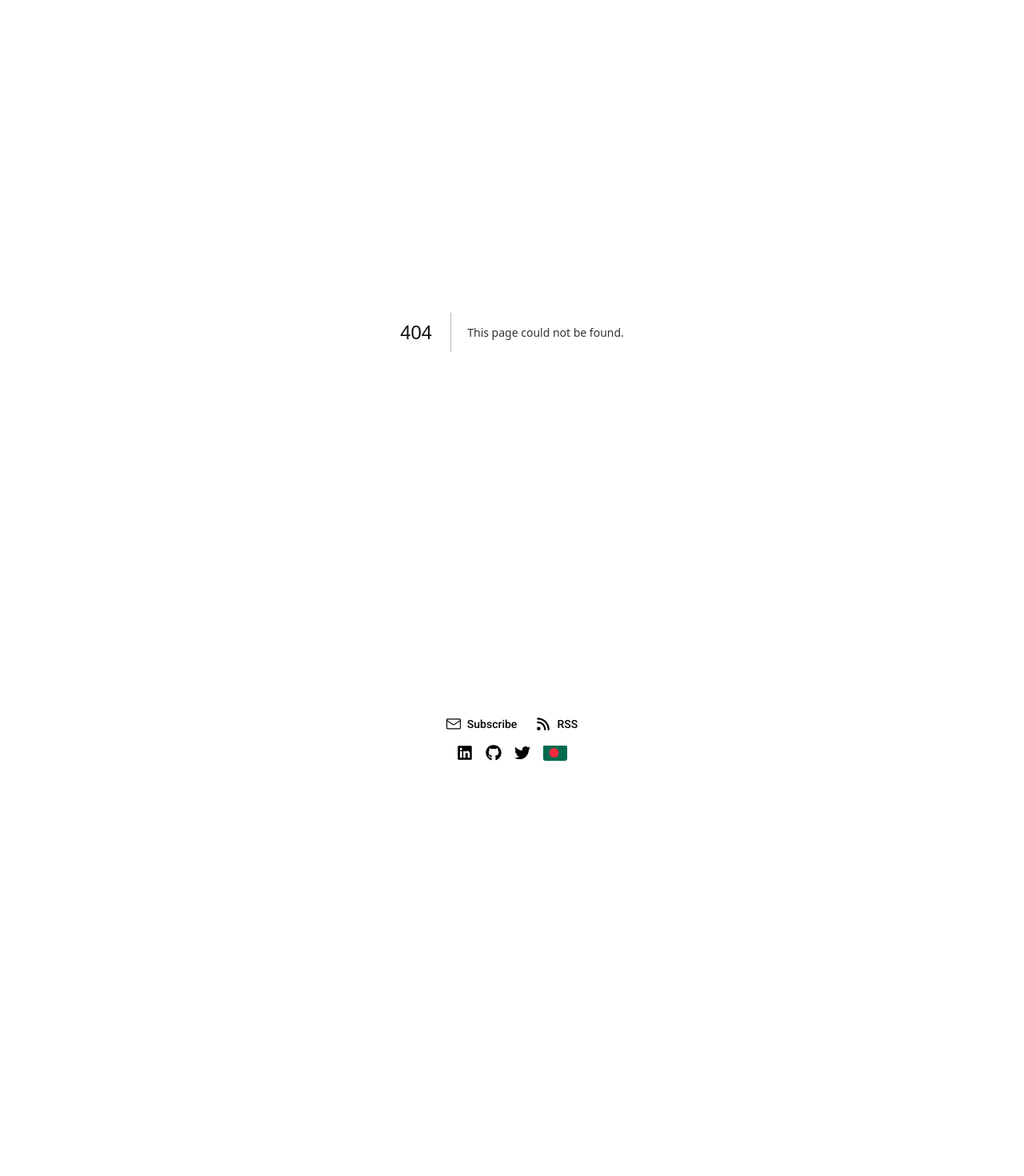
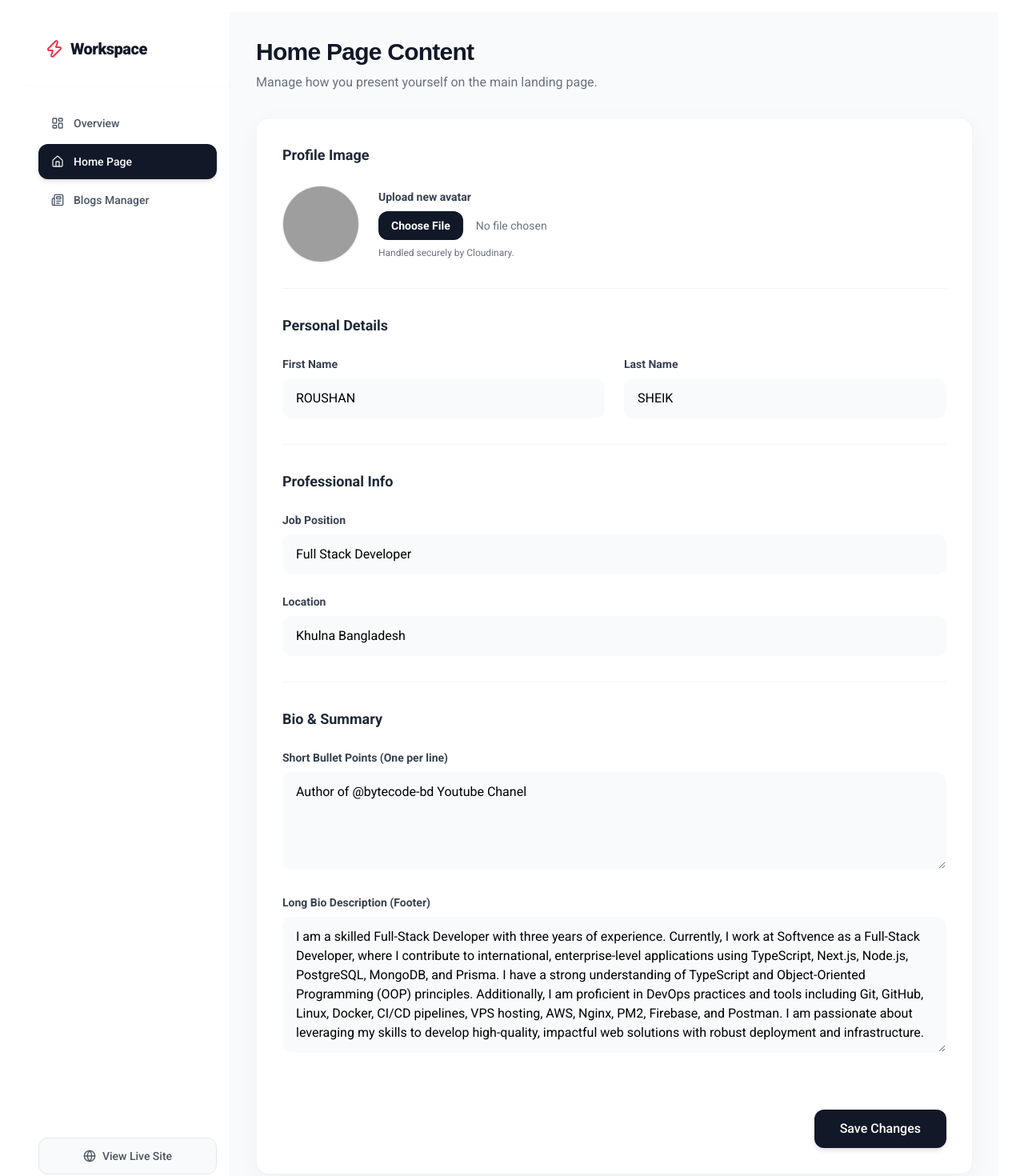
Before and after one commit to roushan-sheik/roushansheik.me, a Next.js app: page /cms/dashboard/home in a window 1280 px wide. Before the commit this address had no page. Shown: the part 60-1530 px from the top of the page at 80% size. Before the commit the page ends 1059 px from the top, so only its background shows below. Built offline with nearby package versions, Linux system fonts and the light colour scheme; no server answers; the database is empty; grey boxes are pictures that could not be loaded.

Commit message:
feat: migrate dashboard to cms directory and add avatar/description support to profile API

```diff
--- a/package.json
+++ b/package.json
@@ -11,7 +11,9 @@
   "dependencies": {
     "@tsparticles/react": "^3.0.0",
     "@tsparticles/slim": "^3.5.0",
+    "cloudinary": "^2.10.0",
     "framer-motion": "^11.2.13",
+    "lucide-react": "^1.31.0",
     "mongoose": "^9.9.1",
     "next": "14.2.4",
     "react": "^18",
--- a/src/app/api/profile/route.js
+++ b/src/app/api/profile/route.js
@@ -1,6 +1,7 @@
 import connectToDatabase from "@/lib/mongoose";
 import Profile from "@/models/Profile";
 import { NextResponse } from "next/server";
+import { profile as defaultProfile, description as defaultDescription } from "@/data/profile";
 
 export async function GET() {
   try {
@@ -8,13 +9,14 @@ export async function GET() {
     // Assuming there's only one profile document for the portfolio
     let profile = await Profile.findOne();
     if (!profile) {
-      // Return a default empty profile if none exists
       return NextResponse.json({
-        firstName: "",
-        lastName: "",
-        position: "",
-        summary: [],
-        locationName: "",
+        firstName: defaultProfile.firstName,
+        lastName: defaultProfile.lastName,
+        position: defaultProfile.position,
+        summary: defaultProfile.summary,
+        locationName: defaultProfile.location.name,
+        avatarUrl: defaultProfile.avatar.srcPath,
+        description: defaultDescription,
       }, { status: 200 });
     }
     return NextResponse.json(profile, { status: 200 });
@@ -36,6 +38,10 @@ export async function PUT(request) {
       profile.position = data.position;
       profile.summary = data.summary;
       profile.locationName = data.locationName;
+
+      if (data.avatarUrl) profile.avatarUrl = data.avatarUrl;
+      if (data.description !== undefined) profile.description = data.description;
+
       await profile.save();
     } else {
       profile = await Profile.create(data);
--- /dev/null
+++ b/src/app/api/upload/route.js
@@ -0,0 +1,38 @@
+import { v2 as cloudinary } from "cloudinary";
+import { NextResponse } from "next/server";
+
+cloudinary.config({
+  cloud_name: process.env.CLOUDINARY_CLOUD_NAME,
+  api_key: process.env.CLOUDINARY_API_KEY,
+  api_secret: process.env.CLOUDINARY_API_SECRET,
+});
+
+export async function POST(request) {
+  try {
+    const data = await request.formData();
+    const file = data.get("file");
+
+    if (!file) {
+      return NextResponse.json({ error: "No file provided" }, { status: 400 });
+    }
+
+    const bytes = await file.arrayBuffer();
+    const buffer = Buffer.from(bytes);
+
+    const uploadResponse = await new Promise((resolve, reject) => {
+      const uploadStream = cloudinary.uploader.upload_stream(
+        { folder: "portfolio" },
+        (error, result) => {
+          if (error) reject(error);
+          else resolve(result);
+        }
+      );
+      uploadStream.end(buffer);
+    });
+
+    return NextResponse.json({ url: uploadResponse.secure_url }, { status: 200 });
+  } catch (error) {
+    console.error("Upload error:", error);
+    return NextResponse.json({ error: "Failed to upload file" }, { status: 500 });
+  }
+}
--- a/src/app/dashboard/home/page.js
+++ b/src/app/cms/dashboard/home/page.js
@@ -9,7 +9,10 @@ export default function HomeEditor() {
     position: "",
     summary: "",
     locationName: "",
+    avatarUrl: "",
+    description: "",
   });
+  const [avatarFile, setAvatarFile] = useState(null);
   const [loading, setLoading] = useState(true);
   const [saving, setSaving] = useState(false);
   const [message, setMessage] = useState("");
@@ -25,6 +28,8 @@ export default function HomeEditor() {
             position: data.position || "",
             summary: Array.isArray(data.summary) ? data.summary.join("\\n") : data.summary || "",
             locationName: data.locationName || "",
+            avatarUrl: data.avatarUrl || "",
+            description: data.description || "",
           });
         }
         setLoading(false);
@@ -45,9 +50,31 @@ export default function HomeEditor() {
     setSaving(true);
     setMessage("");
 
-    // Convert summary textarea back to array
+    let uploadedAvatarUrl = formData.avatarUrl;
+
+    if (avatarFile) {
+      const form = new FormData();
+      form.append("file", avatarFile);
+      try {
+        const uploadRes = await fetch("/api/upload", { method: "POST", body: form });
+        const uploadData = await uploadRes.json();
+        if (uploadData.url) {
+          uploadedAvatarUrl = uploadData.url;
+        } else {
+          setMessage("Image upload failed.");
+          setSaving(false);
+          return;
+        }
+      } catch (err) {
+        setMessage("Error uploading image.");
+        setSaving(false);
+        return;
+      }
+    }
+
     const submitData = {
       ...formData,
+      avatarUrl: uploadedAvatarUrl,
       summary: formData.summary.split("\\n").filter((line) => line.trim() !== ""),
     };
 
@@ -93,6 +120,28 @@ export default function HomeEditor() {
 
       <form onSubmit={handleSubmit} className="bg-white p-8 rounded-2xl shadow-[0_8px_30px_rgb(0,0,0,0.04)] border border-gray-100 space-y-8 transition-all hover:shadow-[0_8px_30px_rgb(0,0,0,0.08)]">
 
+        <div className="border-b border-gray-100 pb-8">
+          <h3 className="text-lg font-semibold text-gray-800 mb-6">Profile Image</h3>
+          <div className="flex items-center gap-6">
+            {formData.avatarUrl || avatarFile ? (
+              <img src={avatarFile ? URL.createObjectURL(avatarFile) : formData.avatarUrl} alt="Avatar" className="w-24 h-24 rounded-full object-cover shadow-sm border border-gray-200" />
+            ) : (
+              <div className="w-24 h-24 rounded-full bg-gray-100 flex items-center justify-center text-gray-400 border border-gray-200">
+                No Image
+              </div>
+            )}
+            <div className="flex-1">
+              <label className="block text-sm font-semibold text-gray-700 mb-2">Upload new avatar</label>
+              <input
+                type="file"
+                accept="image/*"
+                onChange={(e) => setAvatarFile(e.target.files[0])}
+                className="w-full text-sm text-gray-500 file:mr-4 file:py-2 file:px-4 file:rounded-xl file:border-0 file:text-sm file:font-semibold file:bg-gray-900 file:text-white hover:file:bg-black transition-all cursor-pointer"
+              />
+              <p className="text-xs text-gray-500 mt-2">Handled securely by Cloudinary.</p>
+            </div>
+          </div>
+        </div>
         <div className="border-b border-gray-100 pb-8">
           <h3 className="text-lg font-semibold text-gray-800 mb-6">Personal Details</h3>
           <div className="grid grid-cols-1 md:grid-cols-2 gap-6">
@@ -155,18 +204,33 @@ export default function HomeEditor() {
         </div>
 
         <div className="pb-4">
-          <h3 className="text-lg font-semibold text-gray-800 mb-6">Summary</h3>
+          <h3 className="text-lg font-semibold text-gray-800 mb-6">Bio & Summary</h3>
+          <div className="space-y-6">
             <div>
-            <label className="block text-sm font-semibold text-gray-700 mb-2">Bullet Points (One per line)</label>
+              <label className="block text-sm font-semibold text-gray-700 mb-2">Short Bullet Points (One per line)</label>
               <textarea
                 name="summary"
                 value={formData.summary}
                 onChange={handleChange}
                 required
-              rows="5"
+                rows="4"
                 className="w-full px-4 py-3 bg-gray-50 border border-transparent rounded-xl focus:bg-white focus:ring-2 focus:ring-gray-900 focus:border-transparent transition-all duration-200 outline-none resize-y"
                 placeholder="Author of...&#10;15+ years experience...&#10;Speaker at..."
               />
+            </div>
+
+            <div>
+              <label className="block text-sm font-semibold text-gray-700 mb-2">Long Bio Description (Footer)</label>
+              <textarea
+                name="description"
+                value={formData.description}
+                onChange={handleChange}
+                required
+                rows="6"
+                className="w-full px-4 py-3 bg-gray-50 border border-transparent rounded-xl focus:bg-white focus:ring-2 focus:ring-gray-900 focus:border-transparent transition-all duration-200 outline-none resize-y"
+                placeholder="I am a skilled Full-Stack Developer..."
+              />
+            </div>
           </div>
         </div>
 
--- a/src/app/dashboard/layout.js
+++ b/src/app/cms/dashboard/layout.js
@@ -1,4 +1,5 @@
 import Link from "next/link";
+import { Zap, LayoutDashboard, Home, Newspaper, Globe } from "lucide-react";
 
 export default function DashboardLayout({ children }) {
   return (
@@ -8,25 +9,25 @@ export default function DashboardLayout({ children }) {
         <div>
           <div className="px-6 py-8 border-b border-gray-50">
             <h2 className="text-xl font-black text-gray-900 tracking-tight flex items-center gap-2">
-              <span className="text-2xl">⚡</span> Workspace
+              <Zap className="text-brand-hover w-6 h-6" /> Workspace
             </h2>
           </div>
           <nav className="mt-6 flex flex-col gap-1 px-4">
-            <Link href="/dashboard" className="px-4 py-3 text-sm font-medium text-gray-600 hover:text-gray-900 hover:bg-gray-50 rounded-xl transition-all">
-              Overview
+            <Link href="/cms/dashboard" className="flex items-center gap-3 px-4 py-3 text-sm font-medium text-gray-600 hover:text-gray-900 hover:bg-gray-50 rounded-xl transition-all">
+              <LayoutDashboard className="w-4 h-4" /> Overview
             </Link>
-            <Link href="/dashboard/home" className="px-4 py-3 text-sm font-medium bg-gray-900 text-white shadow-md rounded-xl transition-all">
-              Home Page
+            <Link href="/cms/dashboard/home" className="flex items-center gap-3 px-4 py-3 text-sm font-medium bg-gray-900 text-white shadow-md rounded-xl transition-all">
+              <Home className="w-4 h-4 text-gray-200" /> Home Page
             </Link>
-            <Link href="/dashboard/blogs" className="px-4 py-3 text-sm font-medium text-gray-600 hover:text-gray-900 hover:bg-gray-50 rounded-xl transition-all">
-              Blogs Manager
+            <Link href="/cms/dashboard/blogs" className="flex items-center gap-3 px-4 py-3 text-sm font-medium text-gray-600 hover:text-gray-900 hover:bg-gray-50 rounded-xl transition-all">
+              <Newspaper className="w-4 h-4" /> Blogs Manager
             </Link>
           </nav>
         </div>
 
         <div className="p-4 mb-4">
           <Link href="/" className="flex items-center justify-center gap-2 px-4 py-3 text-sm font-medium text-gray-600 bg-gray-50 hover:bg-gray-100 hover:text-gray-900 rounded-xl transition-all border border-gray-200">
-            <span>🌍</span> View Live Site
+            <Globe className="w-4 h-4" /> View Live Site
           </Link>
         </div>
       </aside>
--- /dev/null
+++ b/src/app/cms/dashboard/page.js
@@ -0,0 +1,34 @@
+import { Home, FileText, ArrowRight } from "lucide-react";
+
+export default function DashboardOverview() {
+  return (
+    <div className="animate-fade-in-up">
+      <div className="mb-8">
+        <h1 className="text-3xl font-black text-gray-900 tracking-tight">Dashboard Overview</h1>
+        <p className="text-gray-500 mt-2">
+          Welcome to your portfolio workspace! Select a module below to get started.
+        </p>
+      </div>
+
+      <div className="grid grid-cols-1 md:grid-cols-2 gap-6">
+        <a href="/cms/dashboard/home" className="group block bg-white p-8 rounded-2xl shadow-[0_8px_30px_rgb(0,0,0,0.04)] border border-gray-100 transition-all hover:shadow-[0_8px_30px_rgb(0,0,0,0.08)] hover:-translate-y-1">
+          <div className="w-12 h-12 bg-gray-900 text-white rounded-xl flex items-center justify-center mb-6 shadow-md group-hover:scale-105 transition-transform">
+            <Home className="w-6 h-6" />
+          </div>
+          <h2 className="text-xl font-bold text-gray-900 mb-2">Home Page Content</h2>
+          <p className="text-gray-500 text-sm mb-6 leading-relaxed">Manage your personal profile, job title, and bio to present your best self on the landing page.</p>
+          <span className="text-gray-900 font-semibold text-sm flex items-center gap-1 group-hover:gap-2 transition-all">Edit Home Content <ArrowRight className="w-4 h-4 ml-1" /></span>
+        </a>
+
+        <a href="/cms/dashboard/blogs" className="group block bg-white p-8 rounded-2xl shadow-[0_8px_30px_rgb(0,0,0,0.04)] border border-gray-100 transition-all hover:shadow-[0_8px_30px_rgb(0,0,0,0.08)] hover:-translate-y-1">
+          <div className="w-12 h-12 bg-gray-900 text-white rounded-xl flex items-center justify-center mb-6 shadow-md group-hover:scale-105 transition-transform">
+            <FileText className="w-6 h-6" />
+          </div>
+          <h2 className="text-xl font-bold text-gray-900 mb-2">Blogs Manager</h2>
+          <p className="text-gray-500 text-sm mb-6 leading-relaxed">Write, edit, and publish new blog posts directly to your audience from the built-in markdown editor.</p>
+          <span className="text-gray-900 font-semibold text-sm flex items-center gap-1 group-hover:gap-2 transition-all">Manage Blogs <ArrowRight className="w-4 h-4 ml-1" /></span>
+        </a>
+      </div>
+    </div>
+  );
+}
--- a/src/app/dashboard/page.js
+++ /dev/null
@@ -1,24 +0,0 @@
-export default function DashboardOverview() {
-  return (
-    <div>
-      <h1 className="text-3xl font-bold mb-6">Dashboard Overview</h1>
-      <p className="text-gray-600 mb-8">
-        Welcome to your portfolio dashboard! Use the sidebar to manage your content.
-      </p>
-
-      <div className="grid grid-cols-1 md:grid-cols-2 gap-6">
-        <div className="bg-white p-6 rounded-lg shadow-sm border border-gray-200">
-          <h2 className="text-xl font-semibold mb-2">Home Page Content</h2>
-          <p className="text-gray-500 text-sm mb-4">Manage your personal profile, job title, and bio.</p>
-          <a href="/dashboard/home" className="text-brand-hover hover:underline text-sm font-medium">Edit Home Content &rarr;</a>
-        </div>
-
-        <div className="bg-white p-6 rounded-lg shadow-sm border border-gray-200">
-          <h2 className="text-xl font-semibold mb-2">Blogs Manager</h2>
-          <p className="text-gray-500 text-sm mb-4">Write, edit, and publish new blog posts.</p>
-          <a href="/dashboard/blogs" className="text-brand-hover hover:underline text-sm font-medium">Manage Blogs &rarr;</a>
-        </div>
-      </div>
-    </div>
-  );
-}
--- a/src/app/page.js
+++ b/src/app/page.js
@@ -1,12 +1,16 @@
 "use client";
 import Btn from "@/components/button/Btn";
-import { description, profile as localProfile } from "@/data/profile";
+import { description as defaultDescription, profile as localProfile } from "@/data/profile";
 import Image from "next/image";
 import React from "react";
 
 export default function Home() {
   const [showSocial, setShowSocial] = React.useState(false);
-  const [profile, setProfile] = React.useState(localProfile);
+  const [profile, setProfile] = React.useState({
+    ...localProfile,
+    avatarUrl: localProfile.avatar.srcPath,
+    description: defaultDescription,
+  });
 
   React.useEffect(() => {
     fetch("/api/profile")
@@ -20,6 +24,8 @@ export default function Home() {
             position: data.position || prev.position,
             summary: data.summary || prev.summary,
             location: { name: data.locationName || prev.location?.name },
+            avatarUrl: data.avatarUrl || prev.avatarUrl,
+            description: data.description || prev.description,
           }));
         }
       })
@@ -31,9 +37,9 @@ export default function Home() {
     lastName,
     position,
     summary,
-    avatar,
+    avatarUrl,
+    description,
     location,
-    tags,
     socialLinks,
   } = profile;
   return (
@@ -44,7 +50,7 @@ export default function Home() {
           <div className="flex-shrink-0">
             <Image
               className={`rounded-full w-[200px] h-[200px] sm:w-[240px] sm:h-[240px] object-cover`}
-              src={avatar.srcPath}
+              src={avatarUrl}
               width={300}
               height={300}
               alt="Roushan"
@@ -121,7 +127,7 @@ export default function Home() {
         </div>
         {/* bottom Para graph container  */}
         <div>
-          <p className="text-gray-700 text-[15px] my-8 leading-[1.8] text-left">
+          <p className="text-gray-700 text-[15px] my-8 leading-[1.8] text-left whitespace-pre-wrap">
             {description}
           </p>
         </div>
--- a/src/models/Profile.js
+++ b/src/models/Profile.js
@@ -22,6 +22,14 @@ const profileSchema = new mongoose.Schema(
       type: String,
       required: true,
     },
+    avatarUrl: {
+      type: String,
+      required: false,
+    },
+    description: {
+      type: String,
+      required: false,
+    }
   },
   { timestamps: true }
 );
```
Also changed, not shown: 1 other file (tests, documents, lock files or other folders). Lines whose indentation alone changed are shown as unchanged.
